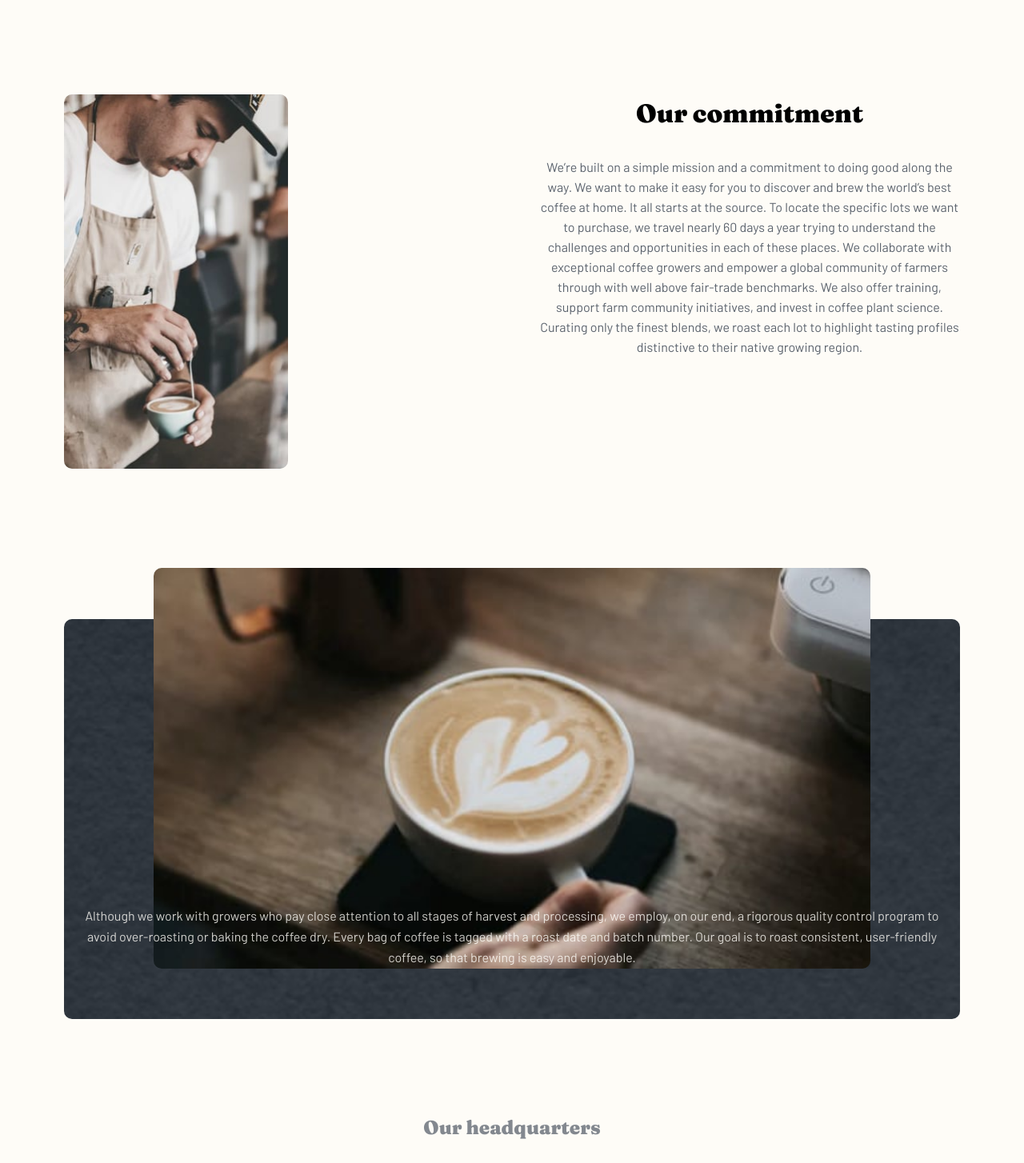
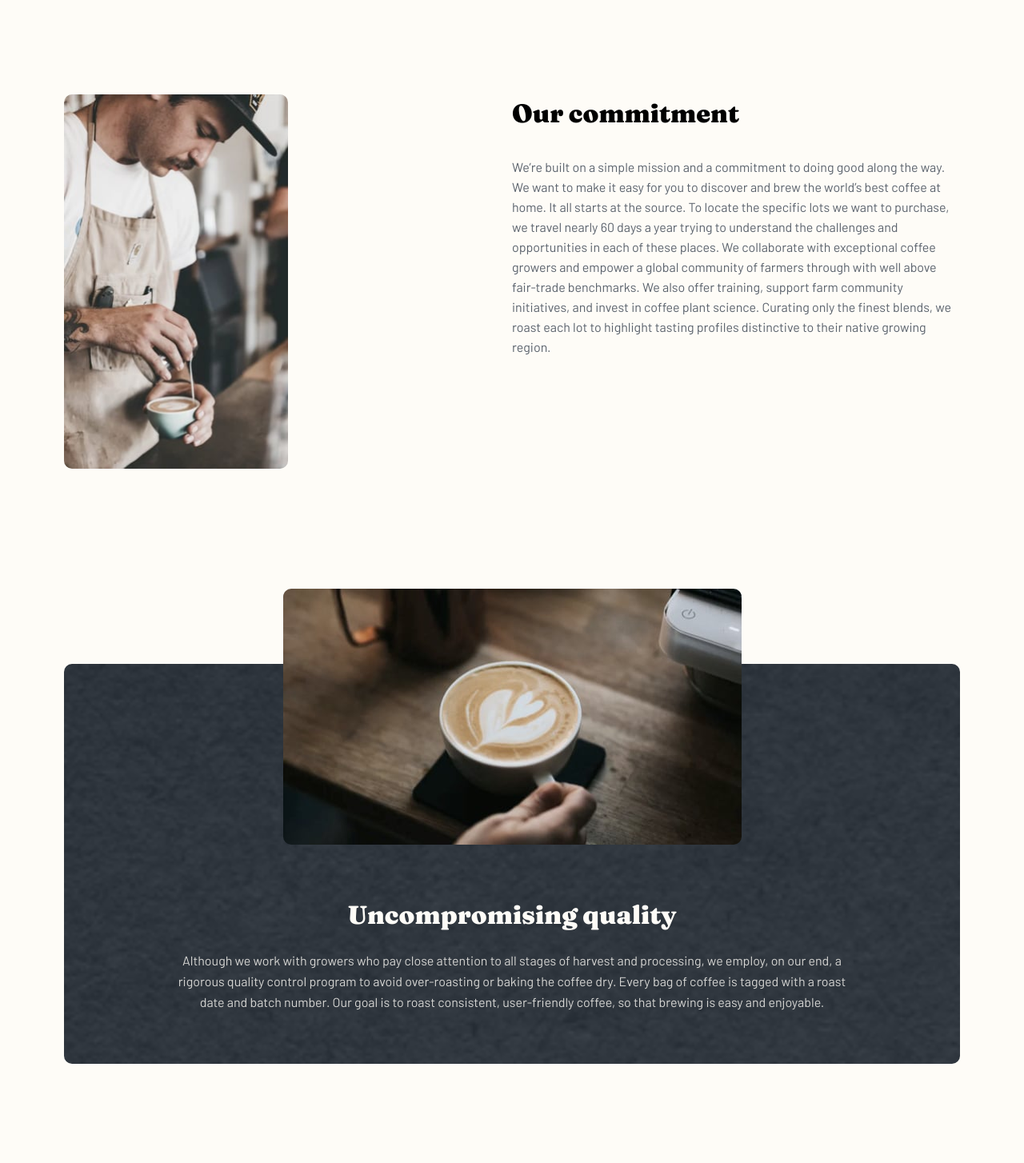
Before and after one commit to gcarter89/coffeeroasters, a React (Create React App) app: page / in a window 1280 px wide. Shown: the part 528-1982 px from the top of the page at 80% size. Built offline with nearby package versions, Linux system fonts and the light colour scheme.

Commit message:
quality tablet layout complete

```diff
--- a/src/components/about/About.module.scss
+++ b/src/components/about/About.module.scss
@@ -139,15 +139,28 @@
         &__commitment {
             display: grid;
             grid-template-columns: 1fr 1fr;
-            gap: 68px;
-
+            margin-bottom: 240px;
             img {
                 width: 280px;
             }
         }
 
         &__commitmentText {
+            text-align: left;
             margin-top: unset;
+        }
+
+        &__quality {
+            img {
+                position: unset;
+                top: unset;
+                width: unset;
+            }
+        }
+
+        &__qualityText {
+            max-width: 80%;
+            margin-top: 64px;
         }
     }
 }
--- a/src/components/about/About.tsx
+++ b/src/components/about/About.tsx
@@ -1,7 +1,9 @@
 import styles from './About.module.scss';
 import commitmentMobileImage from '../../assets/about/mobile/image-commitment.jpg';
 import commitmentTabletImage from '../../assets/about/tablet/image-commitment.jpg';
+
 import qualityMobileImage from '../../assets/about/mobile/image-quality.jpg';
+import qualityTabletImage from '../../assets/about/tablet/image-quality.jpg';
 
 import { ReactComponent as UnitedKingdom } from '../../assets/about/desktop/illustration-uk.svg';
 import { ReactComponent as Australia } from '../../assets/about/desktop/illustration-australia.svg';
@@ -34,7 +36,13 @@ export default function About() {
         </section>
 
         <section className={styles.about__quality}>
-            <img src={qualityMobileImage} alt='coffee cup' />
+        <picture>
+                <source srcSet={qualityTabletImage} media="(min-width: 732px)" />
+
+                <img src={qualityMobileImage} alt="coffee cup" />
+
+            </picture>
+
             <div className={styles.about__qualityText}>
                 <h2>Uncompromising quality</h2>
                 <p>Although we work with growers who pay close attention to all stages of harvest and processing, we employ, on our end, a rigorous quality control program to avoid over-roasting or baking the coffee dry. Every bag of coffee is tagged with a roast date and batch number. Our goal is to roast consistent, user-friendly coffee, so that brewing is easy and enjoyable.</p>
```
